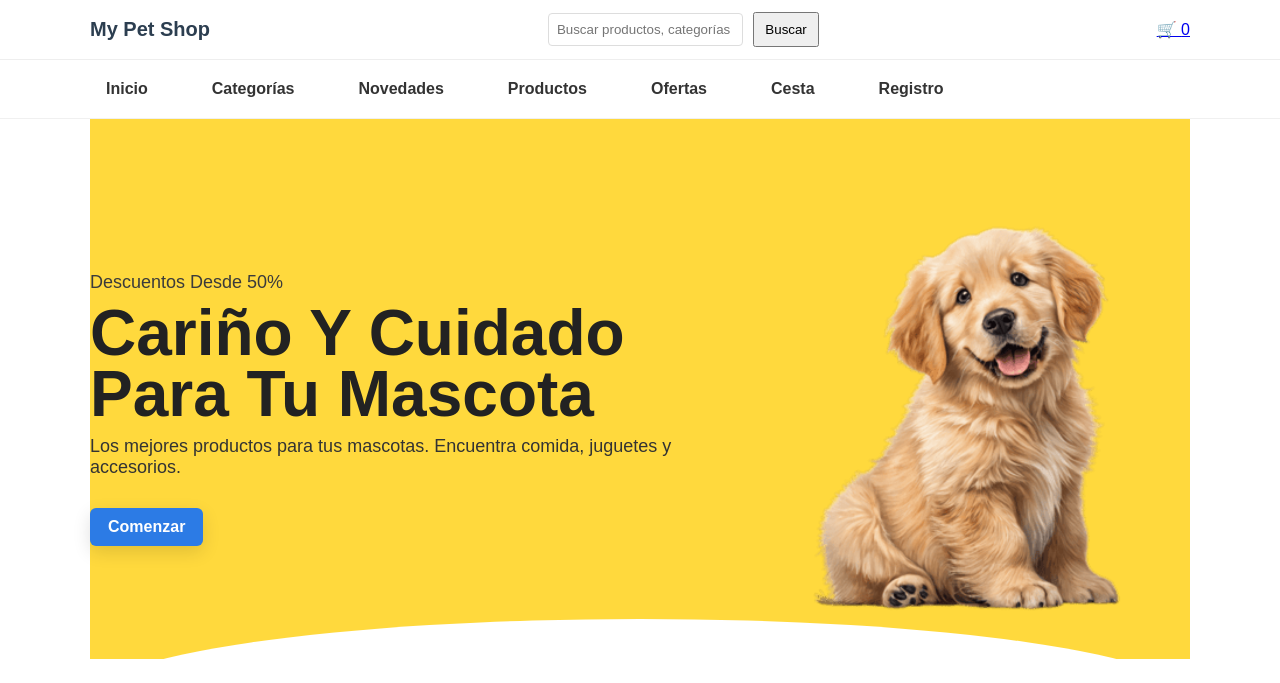
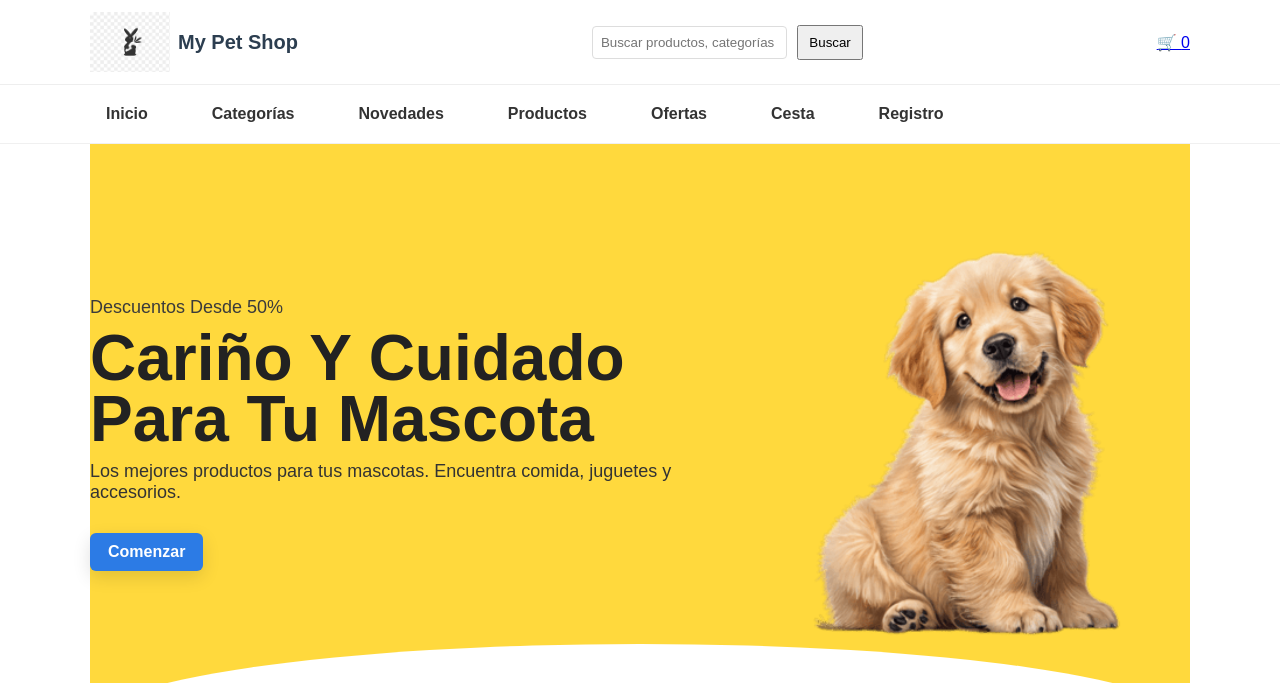
Before and after one commit to raqgarhor/mypetshop, a Django app: page / in a window 1280 px wide. Shown: the top 683 px of the page. Run offline with Django 5.2, Linux system fonts and the light colour scheme; data that the repository does not hold is empty.

Commit message:
style: :lipstick: icono

```diff
--- a/tienda_virtual/home/static/home/style.css
+++ b/tienda_virtual/home/static/home/style.css
@@ -2,7 +2,8 @@
 body{font-family:Arial,Helvetica,sans-serif;color:#222;margin:0}
 .site-header{background:#fff;border-bottom:1px solid #eee}
 .header-inner{display:flex;align-items:center;justify-content:space-between;padding:12px 0}
-.brand{font-weight:700;color:#2c3e50;text-decoration:none;font-size:20px}
+.brand{font-weight:700;color:#2c3e50;text-decoration:none;font-size:20px;display:flex;align-items:center;gap:8px}
+.brand-icon{height:60px;width:auto;display:inline-block;object-fit:contain}
 .main-tabs{background:transparent;border-bottom:1px solid rgba(0,0,0,0.06)}
 .tabs-inner{display:flex;gap:32px;align-items:center;padding:10px 0}
 .main-tabs .tab{color:#333;text-decoration:none;padding:10px 16px;border-radius:6px;font-weight:600}
--- a/tienda_virtual/home/templates/base.html
+++ b/tienda_virtual/home/templates/base.html
@@ -11,7 +11,10 @@
 <body>
     <header class="site-header">
         <div class="container header-inner">
-            <a class="brand" href="/">My Pet Shop</a>
+            <a class="brand" href="/">
+                <img src="{% static 'home/conejo.png' %}" alt="Conejo" class="brand-icon">
+                My Pet Shop
+            </a>
             <form class="search" action="/" method="get">
                 <input name="q" placeholder="Buscar productos, categorías o marcas..." aria-label="Buscar">
                 <button type="submit">Buscar</button>
```
Also changed, not shown: tienda_virtual/home/static/home/conejo.png (added).
